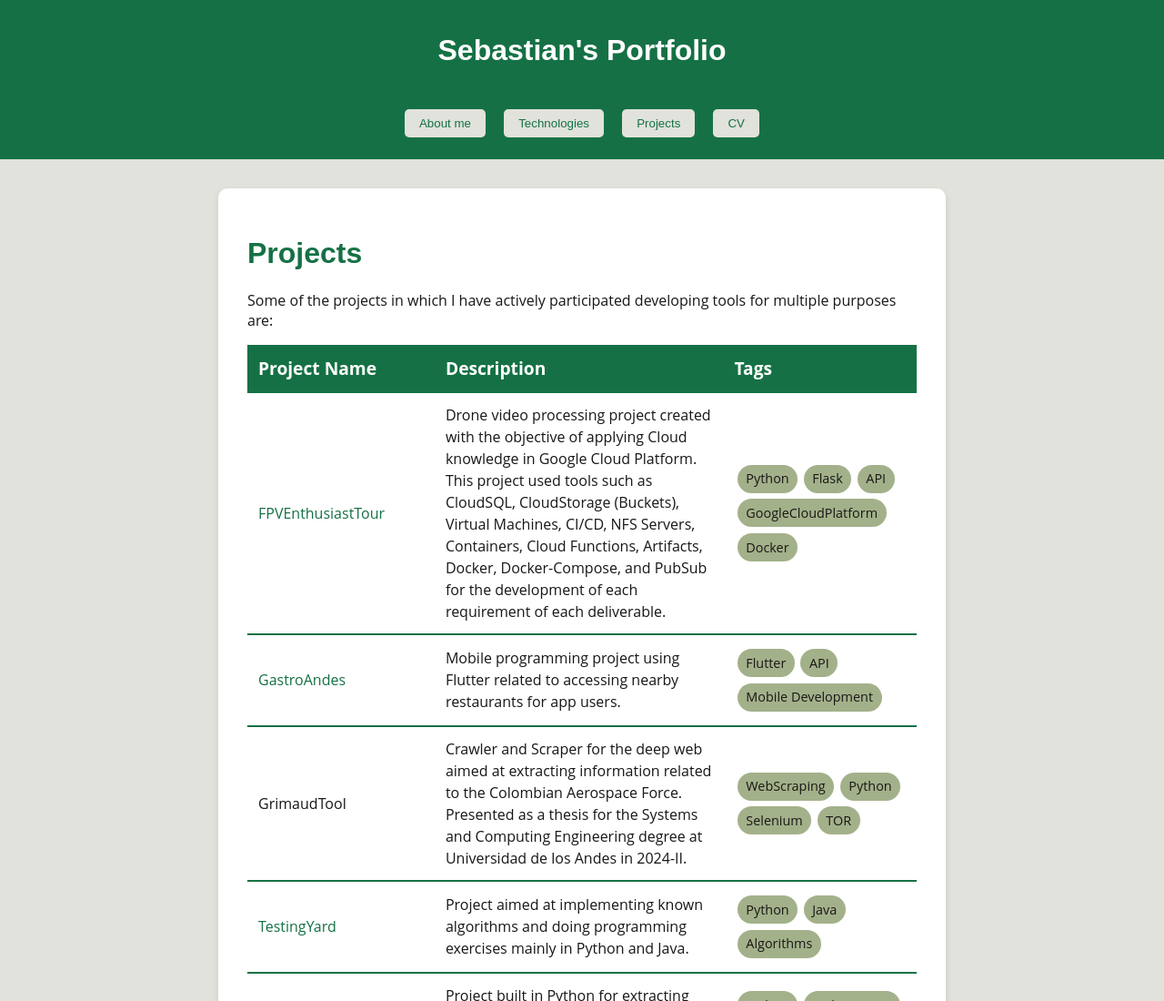
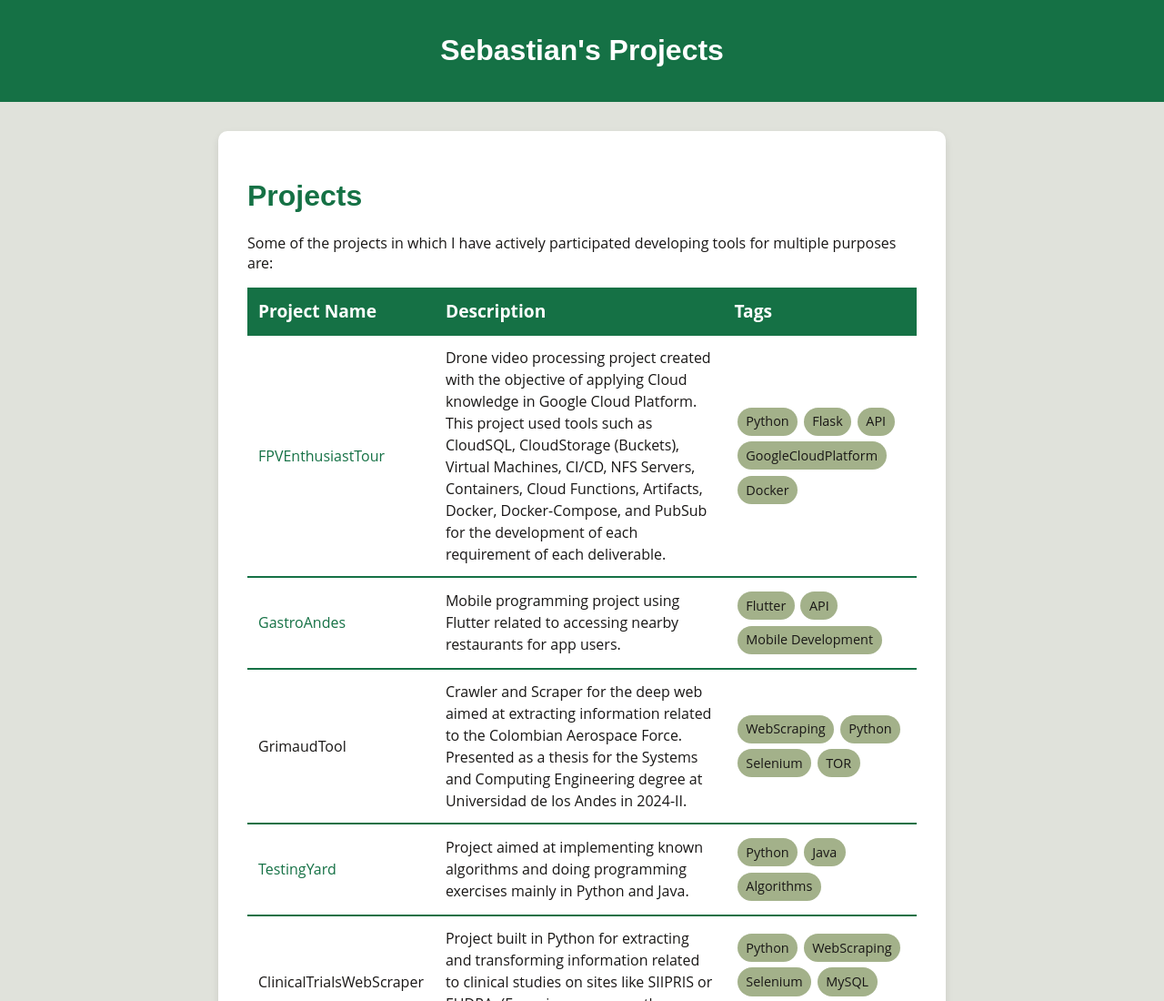
Before and after one commit to SebasMG0/portfolio, a plain HTML site: page index.html in a window 1280 px wide. Shown: the top 1100 px of the page at 91% size. Drawn offline with Linux system fonts and the light colour scheme; a script that the page names is missing.

Commit message:
Update index.html

```diff
--- a/index.html
+++ b/index.html
@@ -12,13 +12,7 @@
 <body>
     <div id="header">
         <div id="title-container">
-            <h1>Sebastian's Portfolio</h1>
-            <div id="buttons">
-                <button onclick="scrollToSection('about-me-container')">About me</button>
-                <button onclick="scrollToSection('technologies-container')">Technologies</button>
-                <button onclick="scrollToSection('project-container')">Projects</button>
-                <button onclick="window.location.href='https://github.com/user-attachments/files/18188934/CV_ES_Sebastian.pdfs'">CV</button>
-            </div>
+            <h1>Sebastian's Projects</h1>
         </div>
     </div>
     <div id="center">
```
